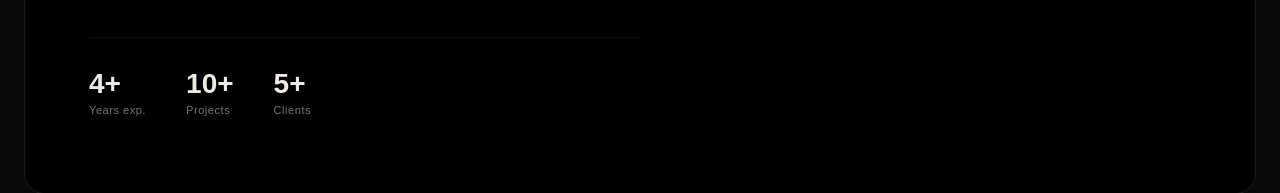
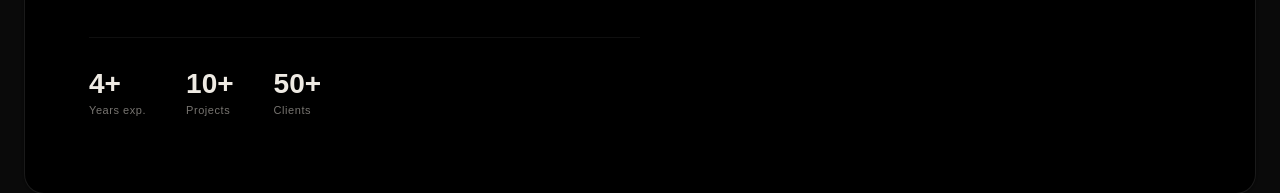
Before and after one commit to Anjishnu04/Portfolio, a Next.js app: page / in a window 1280 px wide. Shown: the part 570-763 px from the top of the page. Built offline with nearby package versions, Linux system fonts and the light colour scheme.

Commit message:
Update client count stat

```diff
--- a/app/page.tsx
+++ b/app/page.tsx
@@ -83,7 +83,7 @@ export default function Portfolio() {
               <motion.div variants={fadeUp} initial="hidden" animate="show" custom={4}
                 className="flex gap-10 mt-12 pt-8"
                 style={{ borderTop: "0.5px solid rgba(255,255,255,0.06)" }}>
-                {[["4+", "Years exp."], ["10+", "Projects"], ["5+", "Clients"]].map(([n, l]) => (
+                {[["4+", "Years exp."], ["10+", "Projects"], ["50+", "Clients"]].map(([n, l]) => (
                   <div key={l}>
                     <div style={{ fontFamily: "var(--font-syne, sans-serif)", fontWeight: 800, fontSize: "1.75rem", color: "#eeeae3", lineHeight: 1 }}>{n}</div>
                     <div style={{ fontSize: "11px", color: "#777470", marginTop: "4px", letterSpacing: "0.05em" }}>{l}</div>
```
